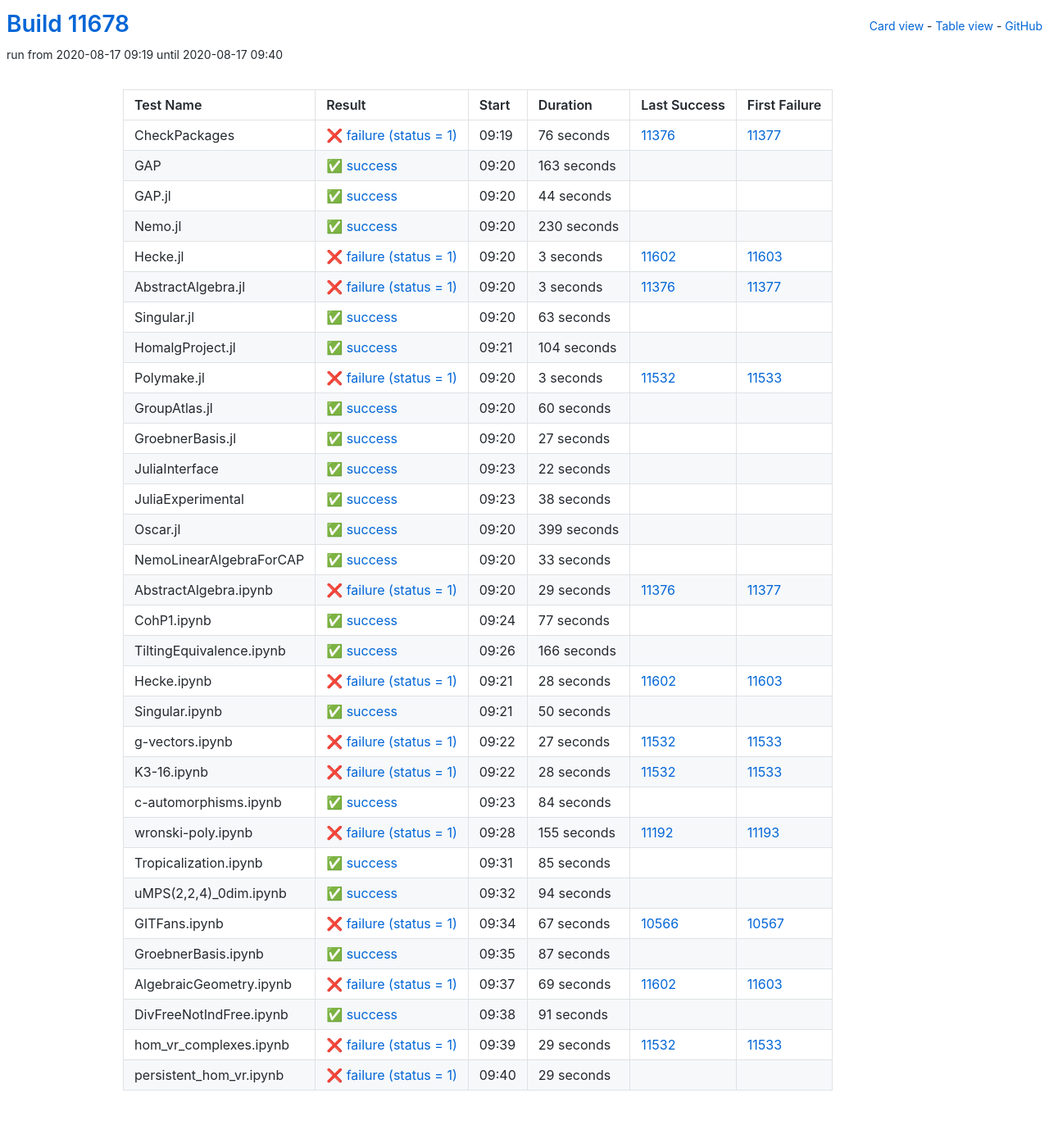
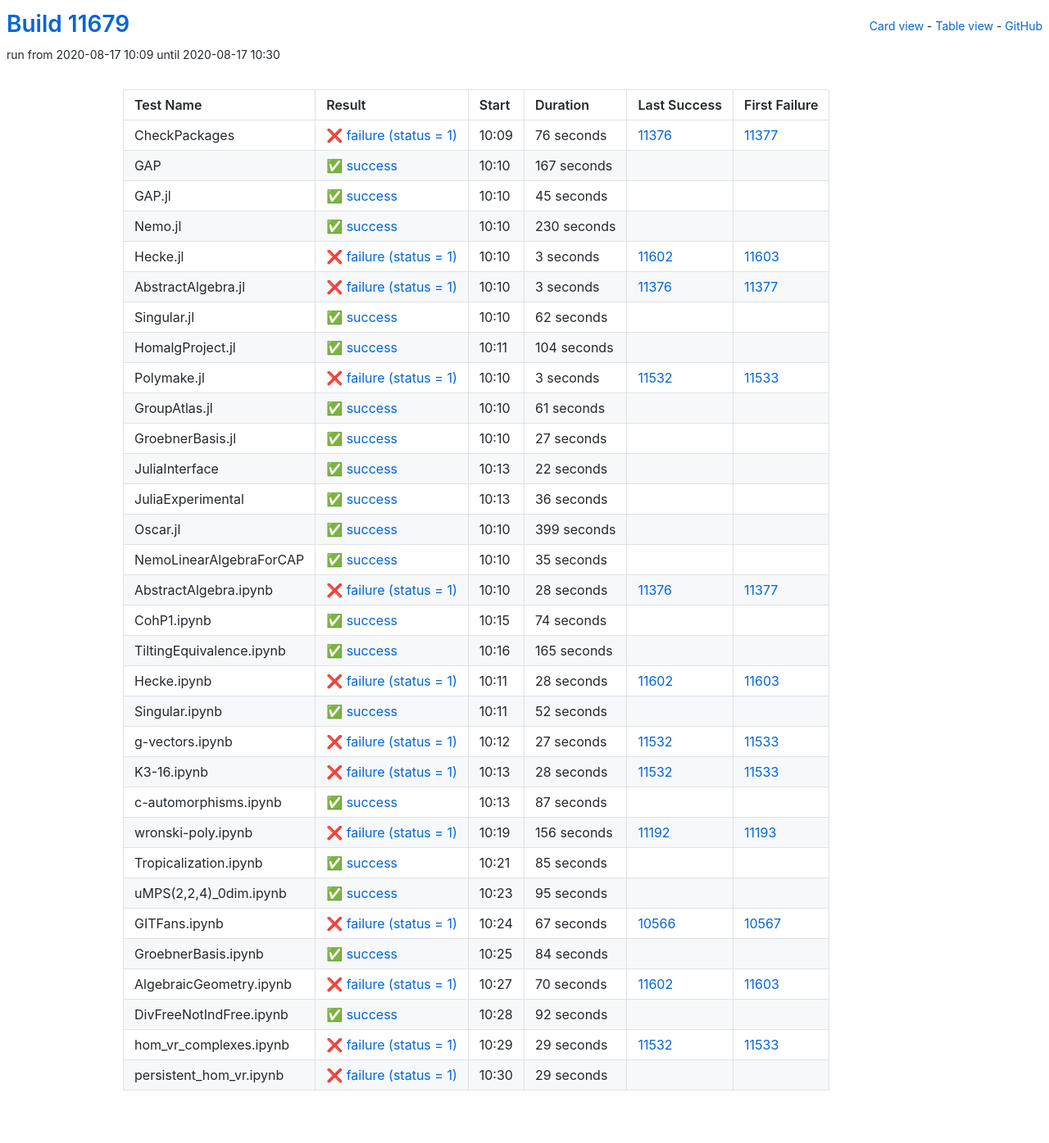
Before and after one commit to oscar-system/oscar-ci-status, a Jekyll site: the page built from table.html, in a window 1280 px wide. Shown: the whole page at 82% size. Built offline with Jekyll 4.4.1, drawn with Linux system fonts in a browser that asks for light colours.

Commit message:
Build #11679

```diff
--- a/_data/ci.yml
+++ b/_data/ci.yml
@@ -1,6 +1,6 @@
 ---
-build: 11678
-build_url: https://oscarci.mathematik.uni-kl.de/job/oscar/11678/
+build: 11679
+build_url: https://oscarci.mathematik.uni-kl.de/job/oscar/11679/
 job: oscar
 organization: oscar-system
 repo: oscar-ci-status
@@ -8,8 +8,8 @@
 tests:
 - name: CheckPackages
   id: checkpackages
-  log: https://oscarci.mathematik.uni-kl.de/job/oscar/11678/artifact/logs/build-11678/CheckPackages.log
-  start: 2020-08-17 09:19
+  log: https://oscarci.mathematik.uni-kl.de/job/oscar/11679/artifact/logs/build-11679/CheckPackages.log
+  start: 2020-08-17 10:09
   success: false
   exitcode: 1
   status: failure
@@ -20,32 +20,32 @@
   first_failure_url: https://oscarci.mathematik.uni-kl.de/job/oscar/11377/
 - name: GAP
   id: gap
-  log: https://oscarci.mathematik.uni-kl.de/job/oscar/11678/artifact/logs/build-11678/GAP.log
-  start: 2020-08-17 09:20
+  log: https://oscarci.mathematik.uni-kl.de/job/oscar/11679/artifact/logs/build-11679/GAP.log
+  start: 2020-08-17 10:10
   success: true
   exitcode: 0
   status: success
-  duration: 163
+  duration: 167
   last_success: false
   last_success_url:
   first_failure: false
   first_failure_url:
 - name: GAP.jl
   id: gap-jl
-  log: https://oscarci.mathematik.uni-kl.de/job/oscar/11678/artifact/logs/build-11678/GAP.jl.log
-  start: 2020-08-17 09:20
+  log: https://oscarci.mathematik.uni-kl.de/job/oscar/11679/artifact/logs/build-11679/GAP.jl.log
+  start: 2020-08-17 10:10
   success: true
   exitcode: 0
   status: success
-  duration: 44
+  duration: 45
   last_success: false
   last_success_url:
   first_failure: false
   first_failure_url:
 - name: Nemo.jl
   id: nemo-jl
-  log: https://oscarci.mathematik.uni-kl.de/job/oscar/11678/artifact/logs/build-11678/Nemo.jl.log
-  start: 2020-08-17 09:20
+  log: https://oscarci.mathematik.uni-kl.de/job/oscar/11679/artifact/logs/build-11679/Nemo.jl.log
+  start: 2020-08-17 10:10
   success: true
   exitcode: 0
   status: success
@@ -56,8 +56,8 @@
   first_failure_url:
 - name: Hecke.jl
   id: hecke-jl
-  log: https://oscarci.mathematik.uni-kl.de/job/oscar/11678/artifact/logs/build-11678/Hecke.jl.log
-  start: 2020-08-17 09:20
+  log: https://oscarci.mathematik.uni-kl.de/job/oscar/11679/artifact/logs/build-11679/Hecke.jl.log
+  start: 2020-08-17 10:10
   success: false
   exitcode: 1
   status: failure
@@ -68,8 +68,8 @@
   first_failure_url: https://oscarci.mathematik.uni-kl.de/job/oscar/11603/
 - name: AbstractAlgebra.jl
   id: abstractalgebra-jl
-  log: https://oscarci.mathematik.uni-kl.de/job/oscar/11678/artifact/logs/build-11678/AbstractAlgebra.jl.log
-  start: 2020-08-17 09:20
+  log: https://oscarci.mathematik.uni-kl.de/job/oscar/11679/artifact/logs/build-11679/AbstractAlgebra.jl.log
+  start: 2020-08-17 10:10
   success: false
   exitcode: 1
   status: failure
@@ -80,20 +80,20 @@
   first_failure_url: https://oscarci.mathematik.uni-kl.de/job/oscar/11377/
 - name: Singular.jl
   id: singular-jl
-  log: https://oscarci.mathematik.uni-kl.de/job/oscar/11678/artifact/logs/build-11678/Singular.jl.log
-  start: 2020-08-17 09:20
+  log: https://oscarci.mathematik.uni-kl.de/job/oscar/11679/artifact/logs/build-11679/Singular.jl.log
+  start: 2020-08-17 10:10
   success: true
   exitcode: 0
   status: success
-  duration: 63
+  duration: 62
   last_success: false
   last_success_url:
   first_failure: false
   first_failure_url:
 - name: HomalgProject.jl
   id: homalgproject-jl
-  log: https://oscarci.mathematik.uni-kl.de/job/oscar/11678/artifact/logs/build-11678/HomalgProject.jl.log
-  start: 2020-08-17 09:21
+  log: https://oscarci.mathematik.uni-kl.de/job/oscar/11679/artifact/logs/build-11679/HomalgProject.jl.log
+  start: 2020-08-17 10:11
   success: true
   exitcode: 0
   status: success
@@ -104,8 +104,8 @@
   first_failure_url:
 - name: Polymake.jl
   id: polymake-jl
-  log: https://oscarci.mathematik.uni-kl.de/job/oscar/11678/artifact/logs/build-11678/Polymake.jl.log
-  start: 2020-08-17 09:20
+  log: https://oscarci.mathematik.uni-kl.de/job/oscar/11679/artifact/logs/build-11679/Polymake.jl.log
+  start: 2020-08-17 10:10
   success: false
   exitcode: 1
   status: failure
@@ -116,20 +116,20 @@
   first_failure_url: https://oscarci.mathematik.uni-kl.de/job/oscar/11533/
 - name: GroupAtlas.jl
   id: groupatlas-jl
-  log: https://oscarci.mathematik.uni-kl.de/job/oscar/11678/artifact/logs/build-11678/GroupAtlas.jl.log
-  start: 2020-08-17 09:20
+  log: https://oscarci.mathematik.uni-kl.de/job/oscar/11679/artifact/logs/build-11679/GroupAtlas.jl.log
+  start: 2020-08-17 10:10
   success: true
   exitcode: 0
   status: success
-  duration: 60
+  duration: 61
   last_success: false
   last_success_url:
   first_failure: false
   first_failure_url:
 - name: GroebnerBasis.jl
   id: groebnerbasis-jl
-  log: https://oscarci.mathematik.uni-kl.de/job/oscar/11678/artifact/logs/build-11678/GroebnerBasis.jl.log
-  start: 2020-08-17 09:20
+  log: https://oscarci.mathematik.uni-kl.de/job/oscar/11679/artifact/logs/build-11679/GroebnerBasis.jl.log
+  start: 2020-08-17 10:10
   success: true
   exitcode: 0
   status: success
@@ -140,8 +140,8 @@
   first_failure_url:
 - name: JuliaInterface
   id: juliainterface
-  log: https://oscarci.mathematik.uni-kl.de/job/oscar/11678/artifact/logs/build-11678/JuliaInterface.log
-  start: 2020-08-17 09:23
+  log: https://oscarci.mathematik.uni-kl.de/job/oscar/11679/artifact/logs/build-11679/JuliaInterface.log
+  start: 2020-08-17 10:13
   success: true
   exitcode: 0
   status: success
@@ -152,20 +152,20 @@
   first_failure_url:
 - name: JuliaExperimental
   id: juliaexperimental
-  log: https://oscarci.mathematik.uni-kl.de/job/oscar/11678/artifact/logs/build-11678/JuliaExperimental.log
-  start: 2020-08-17 09:23
+  log: https://oscarci.mathematik.uni-kl.de/job/oscar/11679/artifact/logs/build-11679/JuliaExperimental.log
+  start: 2020-08-17 10:13
   success: true
   exitcode: 0
   status: success
-  duration: 38
+  duration: 36
   last_success: false
   last_success_url:
   first_failure: false
   first_failure_url:
 - name: Oscar.jl
   id: oscar-jl
-  log: https://oscarci.mathematik.uni-kl.de/job/oscar/11678/artifact/logs/build-11678/Oscar.jl.log
-  start: 2020-08-17 09:20
+  log: https://oscarci.mathematik.uni-kl.de/job/oscar/11679/artifact/logs/build-11679/Oscar.jl.log
+  start: 2020-08-17 10:10
   success: true
   exitcode: 0
   status: success
@@ -176,56 +176,56 @@
   first_failure_url:
 - name: NemoLinearAlgebraForCAP
   id: nemolinearalgebraforcap
-  log: https://oscarci.mathematik.uni-kl.de/job/oscar/11678/artifact/logs/build-11678/NemoLinearAlgebraForCAP.log
-  start: 2020-08-17 09:20
+  log: https://oscarci.mathematik.uni-kl.de/job/oscar/11679/artifact/logs/build-11679/NemoLinearAlgebraForCAP.log
+  start: 2020-08-17 10:10
   success: true
   exitcode: 0
   status: success
-  duration: 33
+  duration: 35
   last_success: false
   last_success_url:
   first_failure: false
   first_failure_url:
 - name: AbstractAlgebra.ipynb
   id: abstractalgebra-ipynb
-  log: https://oscarci.mathematik.uni-kl.de/job/oscar/11678/artifact/logs/build-11678/AbstractAlgebra.ipynb.log
-  start: 2020-08-17 09:20
+  log: https://oscarci.mathematik.uni-kl.de/job/oscar/11679/artifact/logs/build-11679/AbstractAlgebra.ipynb.log
+  start: 2020-08-17 10:10
   success: false
   exitcode: 1
   status: failure
-  duration: 29
+  duration: 28
   last_success: 11376
   last_success_url: https://oscarci.mathematik.uni-kl.de/job/oscar/11376/
   first_failure: 11377
   first_failure_url: https://oscarci.mathematik.uni-kl.de/job/oscar/11377/
 - name: CohP1.ipynb
   id: cohp1-ipynb
-  log: https://oscarci.mathematik.uni-kl.de/job/oscar/11678/artifact/logs/build-11678/CohP1.ipynb.log
-  start: 2020-08-17 09:24
+  log: https://oscarci.mathematik.uni-kl.de/job/oscar/11679/artifact/logs/build-11679/CohP1.ipynb.log
+  start: 2020-08-17 10:15
   success: true
   exitcode: 0
   status: success
-  duration: 77
+  duration: 74
   last_success: false
   last_success_url:
   first_failure: false
   first_failure_url:
 - name: TiltingEquivalence.ipynb
   id: tiltingequivalence-ipynb
-  log: https://oscarci.mathematik.uni-kl.de/job/oscar/11678/artifact/logs/build-11678/TiltingEquivalence.ipynb.log
-  start: 2020-08-17 09:26
+  log: https://oscarci.mathematik.uni-kl.de/job/oscar/11679/artifact/logs/build-11679/TiltingEquivalence.ipynb.log
+  start: 2020-08-17 10:16
   success: true
   exitcode: 0
   status: success
-  duration: 166
+  duration: 165
   last_success: false
   last_success_url:
   first_failure: false
   first_failure_url:
 - name: Hecke.ipynb
   id: hecke-ipynb
-  log: https://oscarci.mathematik.uni-kl.de/job/oscar/11678/artifact/logs/build-11678/Hecke.ipynb.log
-  start: 2020-08-17 09:21
+  log: https://oscarci.mathematik.uni-kl.de/job/oscar/11679/artifact/logs/build-11679/Hecke.ipynb.log
+  start: 2020-08-17 10:11
   success: false
   exitcode: 1
   status: failure
@@ -236,20 +236,20 @@
   first_failure_url: https://oscarci.mathematik.uni-kl.de/job/oscar/11603/
 - name: Singular.ipynb
   id: singular-ipynb
-  log: https://oscarci.mathematik.uni-kl.de/job/oscar/11678/artifact/logs/build-11678/Singular.ipynb.log
-  start: 2020-08-17 09:21
+  log: https://oscarci.mathematik.uni-kl.de/job/oscar/11679/artifact/logs/build-11679/Singular.ipynb.log
+  start: 2020-08-17 10:11
   success: true
   exitcode: 0
   status: success
-  duration: 50
+  duration: 52
   last_success: false
   last_success_url:
   first_failure: false
   first_failure_url:
 - name: g-vectors.ipynb
   id: g-vectors-ipynb
-  log: https://oscarci.mathematik.uni-kl.de/job/oscar/11678/artifact/logs/build-11678/g-vectors.ipynb.log
-  start: 2020-08-17 09:22
+  log: https://oscarci.mathematik.uni-kl.de/job/oscar/11679/artifact/logs/build-11679/g-vectors.ipynb.log
+  start: 2020-08-17 10:12
   success: false
   exitcode: 1
   status: failure
@@ -260,8 +260,8 @@
   first_failure_url: https://oscarci.mathematik.uni-kl.de/job/oscar/11533/
 - name: K3-16.ipynb
   id: k3-16-ipynb
-  log: https://oscarci.mathematik.uni-kl.de/job/oscar/11678/artifact/logs/build-11678/K3-16.ipynb.log
-  start: 2020-08-17 09:22
+  log: https://oscarci.mathematik.uni-kl.de/job/oscar/11679/artifact/logs/build-11679/K3-16.ipynb.log
+  start: 2020-08-17 10:13
   success: false
   exitcode: 1
   status: failure
@@ -272,32 +272,32 @@
   first_failure_url: https://oscarci.mathematik.uni-kl.de/job/oscar/11533/
 - name: c-automorphisms.ipynb
   id: c-automorphisms-ipynb
-  log: https://oscarci.mathematik.uni-kl.de/job/oscar/11678/artifact/logs/build-11678/c-automorphisms.ipynb.log
-  start: 2020-08-17 09:23
+  log: https://oscarci.mathematik.uni-kl.de/job/oscar/11679/artifact/logs/build-11679/c-automorphisms.ipynb.log
+  start: 2020-08-17 10:13
   success: true
   exitcode: 0
   status: success
-  duration: 84
+  duration: 87
   last_success: false
   last_success_url:
   first_failure: false
   first_failure_url:
 - name: wronski-poly.ipynb
   id: wronski-poly-ipynb
-  log: https://oscarci.mathematik.uni-kl.de/job/oscar/11678/artifact/logs/build-11678/wronski-poly.ipynb.log
-  start: 2020-08-17 09:28
+  log: https://oscarci.mathematik.uni-kl.de/job/oscar/11679/artifact/logs/build-11679/wronski-poly.ipynb.log
+  start: 2020-08-17 10:19
   success: false
   exitcode: 1
   status: failure
-  duration: 155
+  duration: 156
   last_success: 11192
   last_success_url: https://oscarci.mathematik.uni-kl.de/job/oscar/11192/
   first_failure: 11193
   first_failure_url: https://oscarci.mathematik.uni-kl.de/job/oscar/11193/
 - name: Tropicalization.ipynb
   id: tropicalization-ipynb
-  log: https://oscarci.mathematik.uni-kl.de/job/oscar/11678/artifact/logs/build-11678/Tropicalization.ipynb.log
-  start: 2020-08-17 09:31
+  log: https://oscarci.mathematik.uni-kl.de/job/oscar/11679/artifact/logs/build-11679/Tropicalization.ipynb.log
+  start: 2020-08-17 10:21
   success: true
   exitcode: 0
   status: success
@@ -308,20 +308,20 @@
   first_failure_url:
 - name: uMPS(2,2,4)_0dim.ipynb
   id: umps-2-2-4-0dim-ipynb
-  log: https://oscarci.mathematik.uni-kl.de/job/oscar/11678/artifact/logs/build-11678/uMPS-2-2-4-_0dim.ipynb.log
-  start: 2020-08-17 09:32
+  log: https://oscarci.mathematik.uni-kl.de/job/oscar/11679/artifact/logs/build-11679/uMPS-2-2-4-_0dim.ipynb.log
+  start: 2020-08-17 10:23
   success: true
   exitcode: 0
   status: success
-  duration: 94
+  duration: 95
   last_success: false
   last_success_url:
   first_failure: false
   first_failure_url:
 - name: GITFans.ipynb
   id: gitfans-ipynb
-  log: https://oscarci.mathematik.uni-kl.de/job/oscar/11678/artifact/logs/build-11678/GITFans.ipynb.log
-  start: 2020-08-17 09:34
+  log: https://oscarci.mathematik.uni-kl.de/job/oscar/11679/artifact/logs/build-11679/GITFans.ipynb.log
+  start: 2020-08-17 10:24
   success: false
   exitcode: 1
   status: failure
@@ -332,44 +332,44 @@
   first_failure_url: https://oscarci.mathematik.uni-kl.de/job/oscar/10567/
 - name: GroebnerBasis.ipynb
   id: groebnerbasis-ipynb
-  log: https://oscarci.mathematik.uni-kl.de/job/oscar/11678/artifact/logs/build-11678/GroebnerBasis.ipynb.log
-  start: 2020-08-17 09:35
+  log: https://oscarci.mathematik.uni-kl.de/job/oscar/11679/artifact/logs/build-11679/GroebnerBasis.ipynb.log
+  start: 2020-08-17 10:25
   success: true
   exitcode: 0
   status: success
-  duration: 87
+  duration: 84
   last_success: false
   last_success_url:
   first_failure: false
   first_failure_url:
 - name: AlgebraicGeometry.ipynb
   id: algebraicgeometry-ipynb
-  log: https://oscarci.mathematik.uni-kl.de/job/oscar/11678/artifact/logs/build-11678/AlgebraicGeometry.ipynb.log
-  start: 2020-08-17 09:37
+  log: https://oscarci.mathematik.uni-kl.de/job/oscar/11679/artifact/logs/build-11679/AlgebraicGeometry.ipynb.log
+  start: 2020-08-17 10:27
   success: false
   exitcode: 1
   status: failure
-  duration: 69
+  duration: 70
   last_success: 11602
   last_success_url: https://oscarci.mathematik.uni-kl.de/job/oscar/11602/
   first_failure: 11603
   first_failure_url: https://oscarci.mathematik.uni-kl.de/job/oscar/11603/
 - name: DivFreeNotIndFree.ipynb
   id: divfreenotindfree-ipynb
-  log: https://oscarci.mathematik.uni-kl.de/job/oscar/11678/artifact/logs/build-11678/DivFreeNotIndFree.ipynb.log
-  start: 2020-08-17 09:38
+  log: https://oscarci.mathematik.uni-kl.de/job/oscar/11679/artifact/logs/build-11679/DivFreeNotIndFree.ipynb.log
+  start: 2020-08-17 10:28
   success: true
   exitcode: 0
   status: success
-  duration: 91
+  duration: 92
   last_success: false
   last_success_url:
   first_failure: false
   first_failure_url:
 - name: hom_vr_complexes.ipynb
   id: hom-vr-complexes-ipynb
-  log: https://oscarci.mathematik.uni-kl.de/job/oscar/11678/artifact/logs/build-11678/hom_vr_complexes.ipynb.log
-  start: 2020-08-17 09:39
+  log: https://oscarci.mathematik.uni-kl.de/job/oscar/11679/artifact/logs/build-11679/hom_vr_complexes.ipynb.log
+  start: 2020-08-17 10:29
   success: false
   exitcode: 1
   status: failure
@@ -380,8 +380,8 @@
   first_failure_url: https://oscarci.mathematik.uni-kl.de/job/oscar/11533/
 - name: persistent_hom_vr.ipynb
   id: persistent-hom-vr-ipynb
-  log: https://oscarci.mathematik.uni-kl.de/job/oscar/11678/artifact/logs/build-11678/persistent_hom_vr.ipynb.log
-  start: 2020-08-17 09:40
+  log: https://oscarci.mathematik.uni-kl.de/job/oscar/11679/artifact/logs/build-11679/persistent_hom_vr.ipynb.log
+  start: 2020-08-17 10:30
   success: false
   exitcode: 1
   status: failure
```
Also changed, not shown: README.md.
